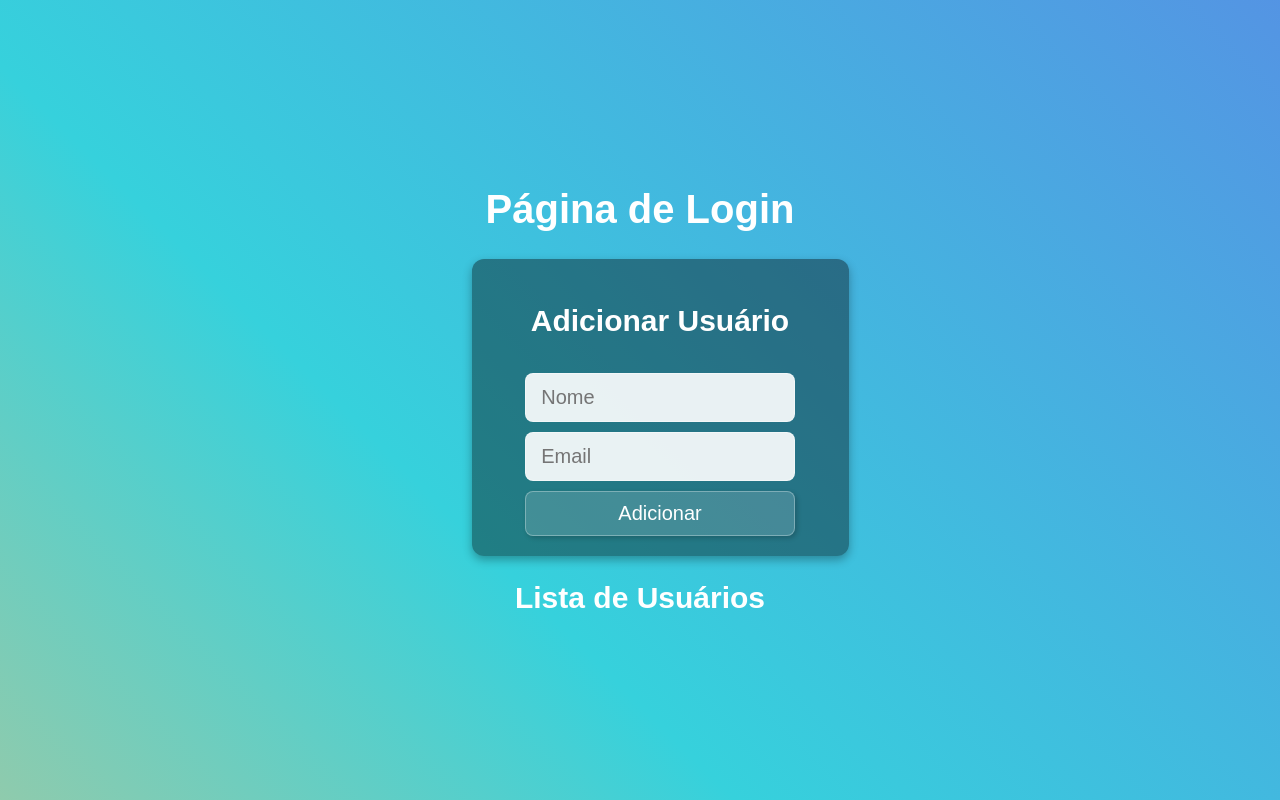
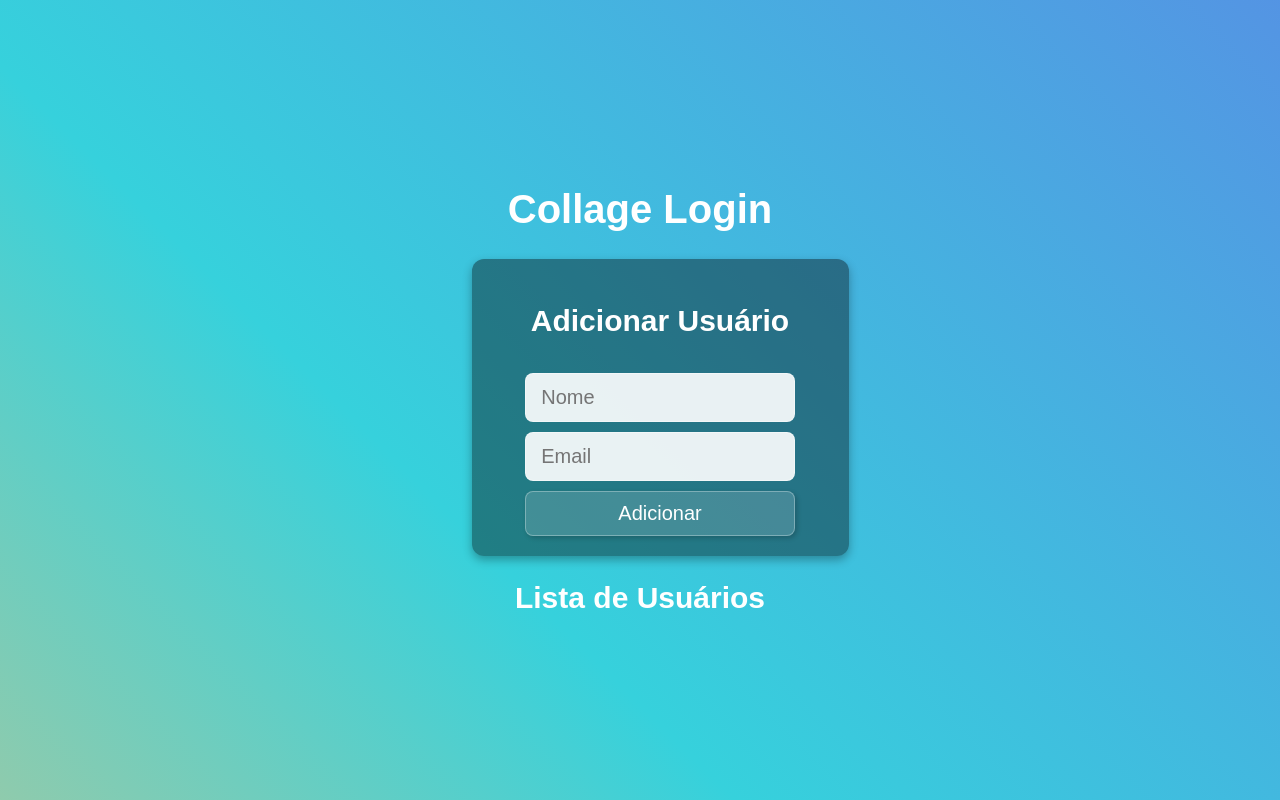
Before and after one commit to ErickSilva-Debug/Projeto-Login-React, a React (Create React App) app in the folder trabalho/: page / in a window 1280 px wide. Built offline with nearby package versions, Linux system fonts and the light colour scheme.

Commit message:
Update App.js

```diff
--- a/trabalho/src/App.js
+++ b/trabalho/src/App.js
@@ -32,7 +32,7 @@ const App = () => {
 
   return (
     <div>
-      <h1>Página de Login</h1>
+      <h1>Collage Login</h1>
       {editing ? (
         <EditUser currentUser={currentUser} onUpdate={updateUser} />
       ) : (
```
